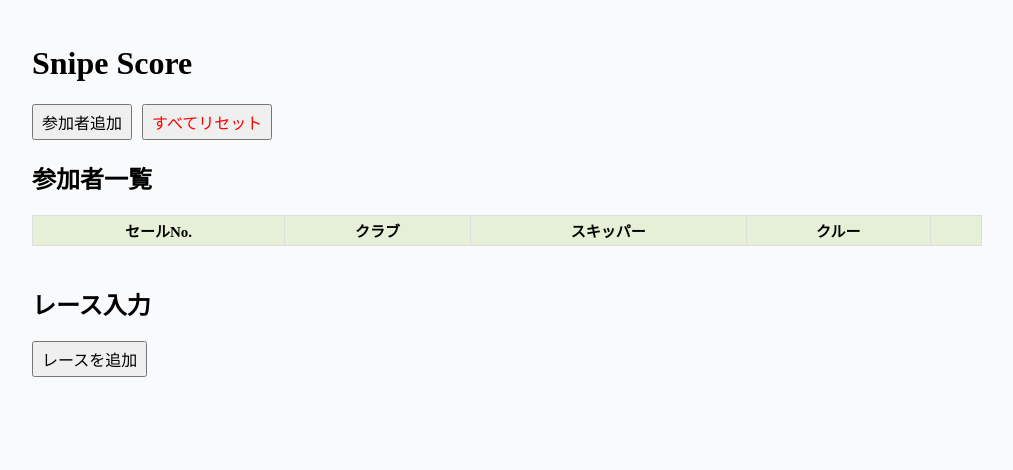
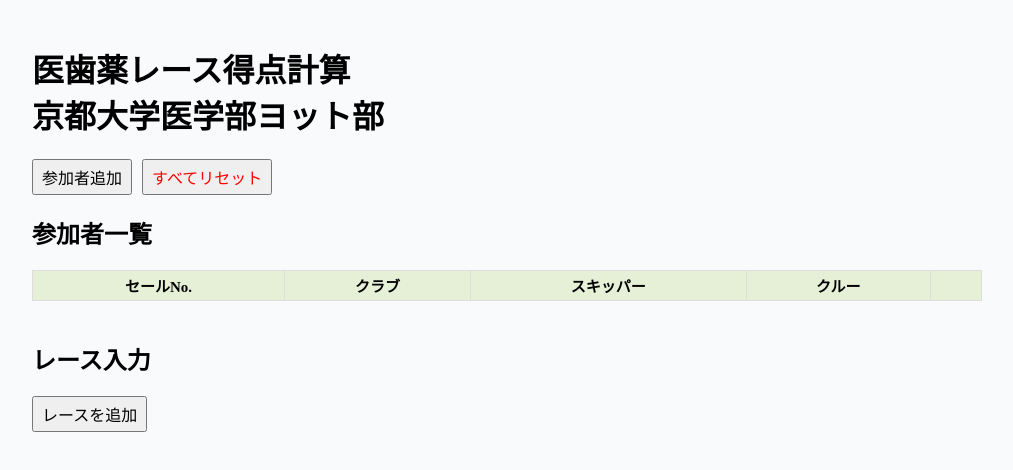
Before and after one commit to kumyc-aoi/snipe-score-ja, a React (Vite) app: page / in a window 1280 px wide. Shown: the top 470 px of the page, without its empty margins (133-1146 px from the left). Built offline with nearby package versions, Linux system fonts and the light colour scheme; the HTML template or start-up script is replaced by a standard one.

Commit message:
Update App.tsx

```diff
--- a/src/App.tsx
+++ b/src/App.tsx
@@ -86,7 +86,11 @@ export default function App() {
 
   return (
     <div style={{ padding: 24, maxWidth: 950, margin: "0 auto" }}>
-      <h1>Snipe Score</h1>
+      <h1>
+        医歯薬レース得点計算
+        <br />
+        京都大学医学部ヨット部
+      </h1>
 
       <button onClick={handleAddParticipant}>参加者追加</button>
       <button onClick={handleResetAll} style={{ marginLeft: 10, color: "red" }}>
```
